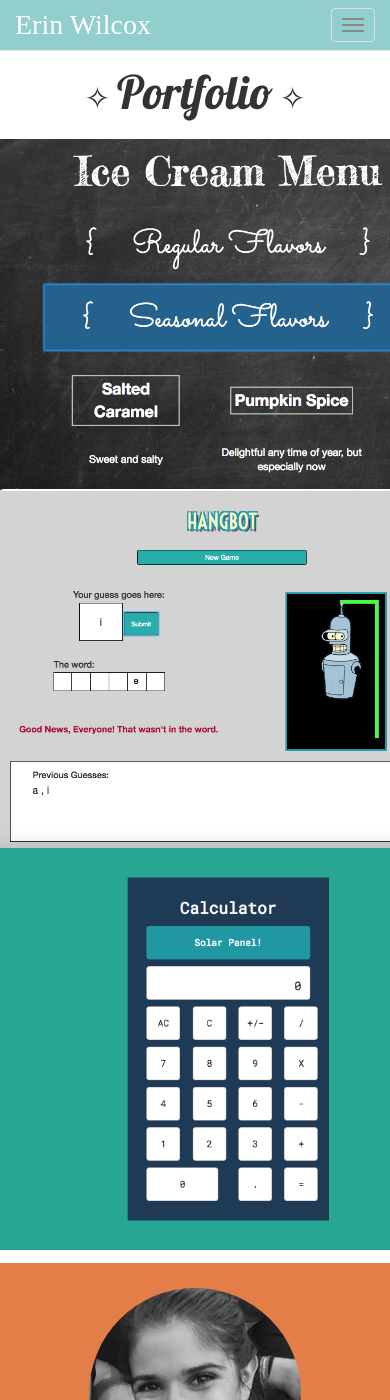
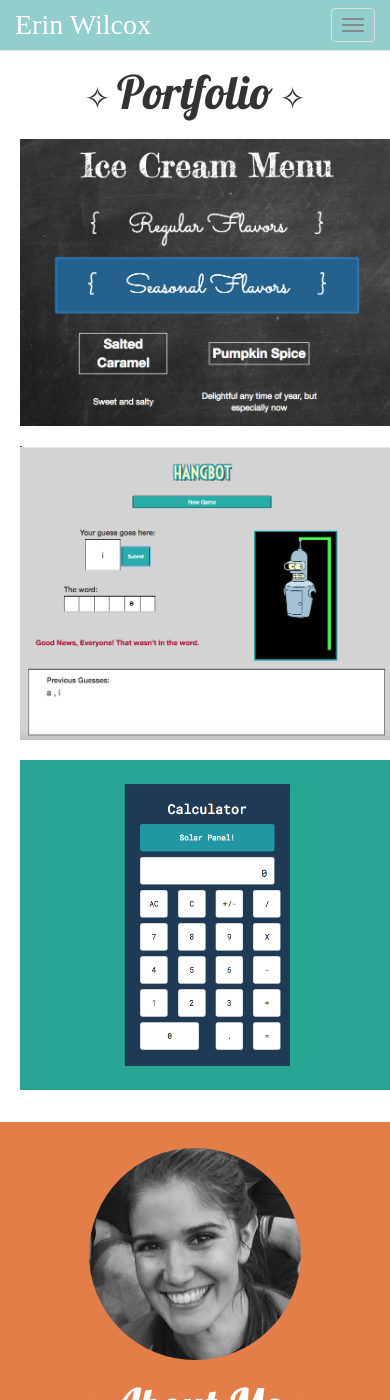
Before and after one commit to brookin8/brookin8.github.io, a Jekyll site: the page built from index.html, in a window 390 px wide and 1400 px high. Built offline with Jekyll 4.4.1, drawn with Linux system fonts in a browser that asks for light colours; nearby versions of some CDN libraries; some web fonts are replaced.

Commit message:
Fixed mobile formatting

```diff
--- a/css/style.css
+++ b/css/style.css
@@ -1,3 +1,7 @@
+html {
+      box-sizing: content-box;
+}
+
 body.container {
       margin-right:0%;
       width:100%;
@@ -121,16 +125,17 @@ body.container {
             width:50%;
           }
           .portfolioImage {
-            width:130%;
+            width:120%;
             margin-right:auto;
           }
 
           .portfolioButton {
             background-color:#ffffff;
             border:none;
-            height:90%;
-            width:90%;
-            margin-bottom:0;
+            height:80%;
+            width:80%;
+            margin-bottom:5%;
+            margin-left:5%;
             padding-left:0;
             padding-right:0;
             padding-bottom:0;
@@ -140,11 +145,14 @@ body.container {
 
            .portfolioButton:hover{
             border:3px solid #616F7F;
-            height:90%;
-            width:90%;
+            height:80%;
+            width:80%;
             margin-bottom:5%;
-            margin-bottom:0;
-            margin-left:0;
+            margin-left:5%;
+            padding-left:0;
+            padding-right:0;
+            padding-bottom:0;
+            padding-top:0;
 
           }
 
```
